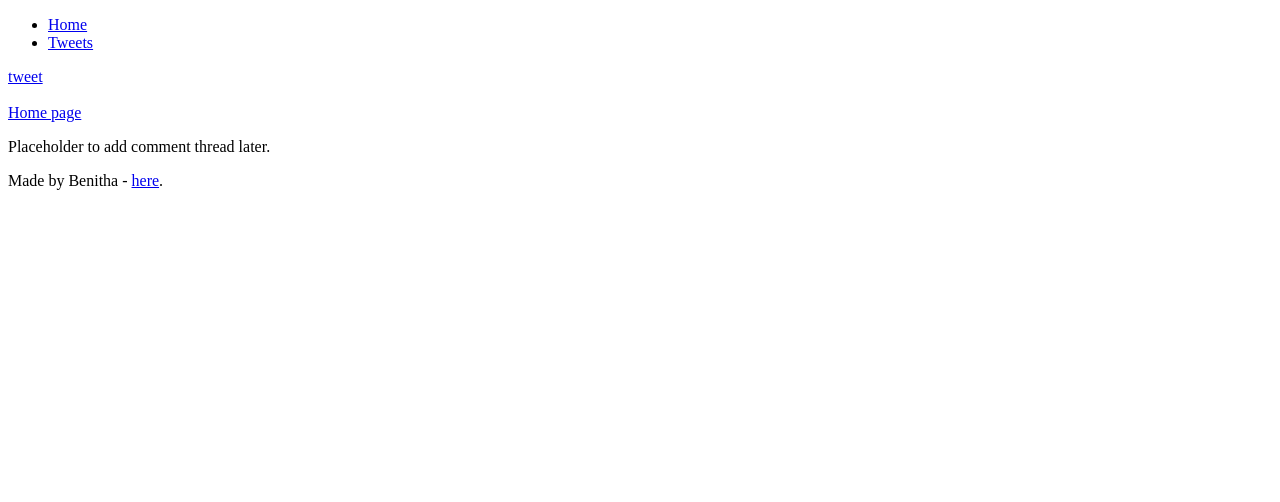
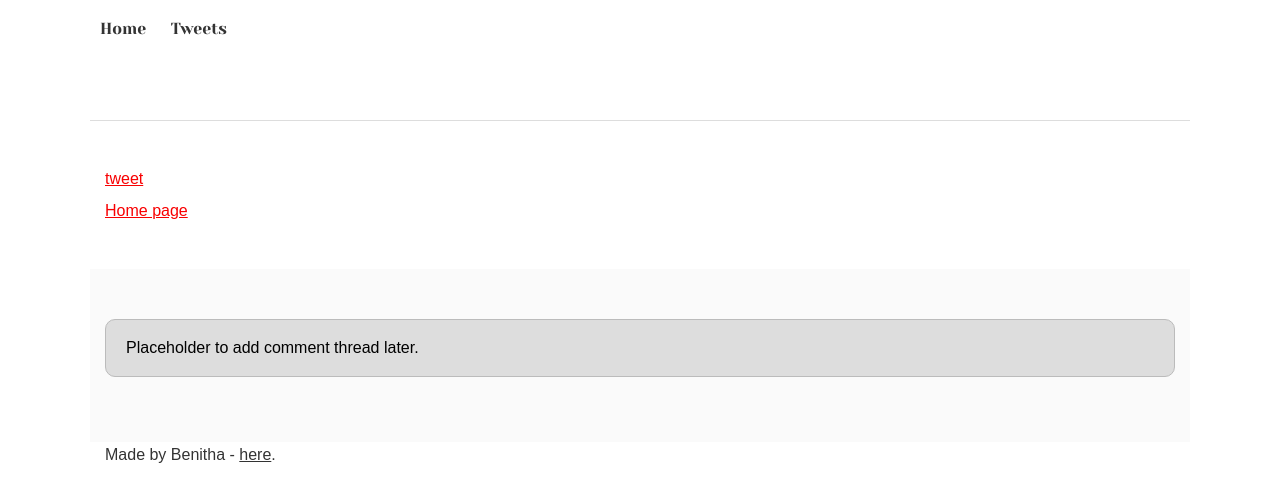
Before and after one commit to buwituze/alu-web-development, a plain HTML site: page css_basic/tweets.html in a window 1280 px wide. Drawn offline with Linux system fonts and the light colour scheme.

Commit message:
adding css to tweets.html

```diff
--- a/css_basic/tweets.html
+++ b/css_basic/tweets.html
@@ -4,6 +4,8 @@
     <meta charset="UTF-8">
     <meta name="viewport" content="width=device-width, initial-scale=1.0">
     <title>1HTML</title>
+    <link href="base.css" rel="stylesheet">
+    <link href="styles.css" rel="stylesheet">
 </head>
 <body>
     <header>
@@ -16,7 +18,7 @@
     <main>
      <article>
 
-        <a href="https://en.wikipedia.org/wiki/Twitter">tweet</a>  <br> <br>
+        <a href="https://x.com/LAAutoShow/status/1113831685131345922?s=20">tweet</a>  <br> <br>
         <a href="index.html">Home page</a>
    </article>
 
```
